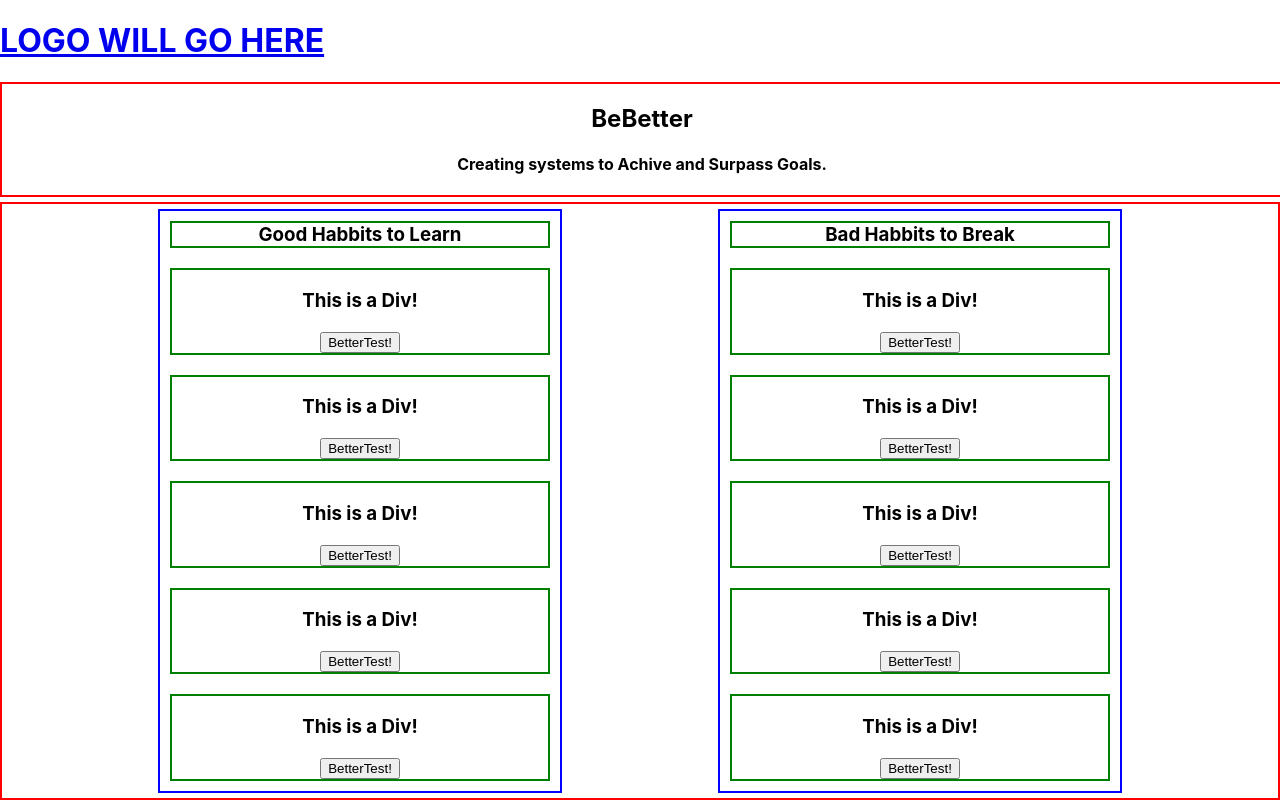
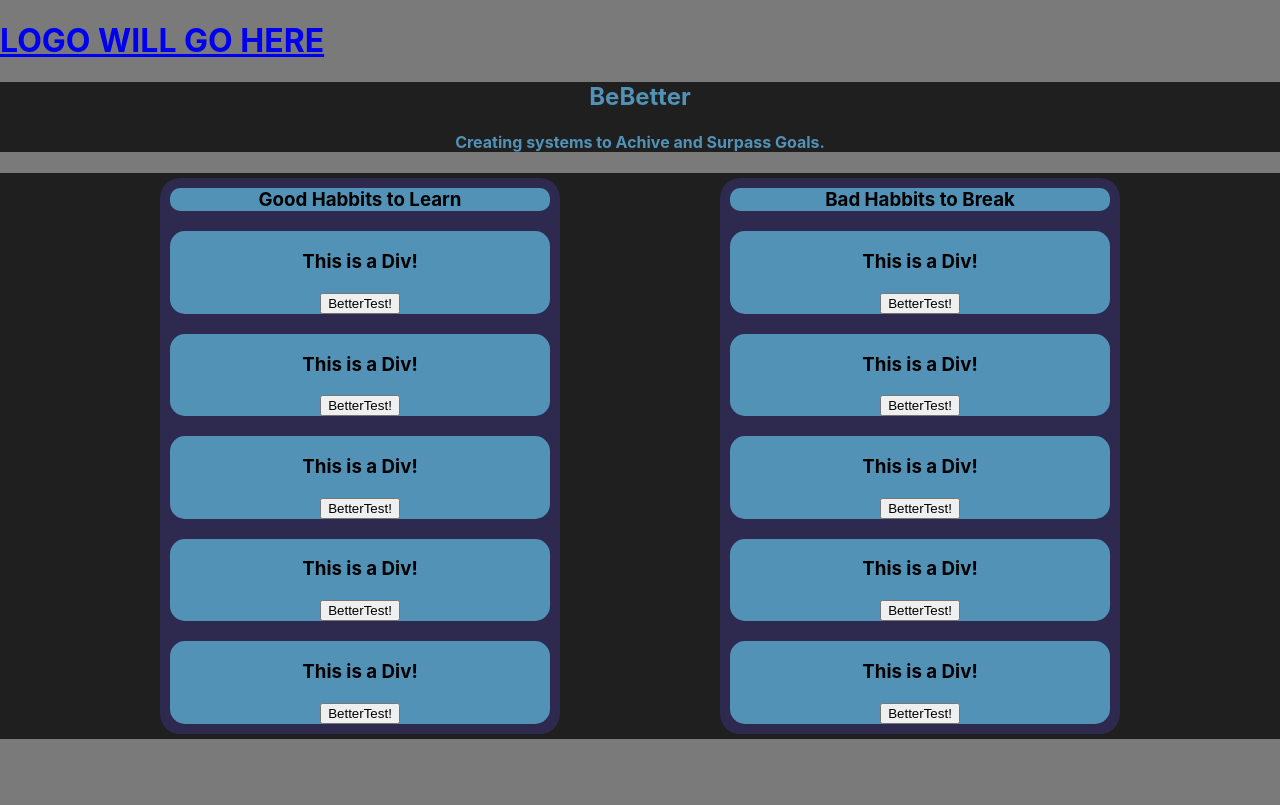
Before and after one commit to Andygurl5566/Be-better, a React (Create React App) app: page /main-page in a window 1280 px wide. Built offline with nearby package versions, Linux system fonts and the light colour scheme.

Commit message:
this should be workable and easier on the eyes

```diff
--- a/src/index.css
+++ b/src/index.css
@@ -5,6 +5,7 @@ body {
     sans-serif;
   -webkit-font-smoothing: antialiased;
   -moz-osx-font-smoothing: grayscale;
+  background-color: #7a7a7a;
 }
 
 code {
@@ -15,33 +16,42 @@ code {
 .globalHeader {
   text-align: center;
   width: 100%;
-  border: red solid 2px;
+  /*border: red solid 2px;*/
   margin: 5px 0px;
+  background-color: #1f1f1f;
+  color: #5292b7
 
 }
 
 .habbitContainer {
   display: flex;
   flex-direction: row;
-  border: red solid 2px;
+  /*border: red solid 2px;*/
   margin: 5px 0px;
   justify-content: space-evenly;
+  background-color: #1f1f1f;
 }
 
 .habbitList {
   width: 400px;
-  border: blue solid 2px;
+  /*border: blue solid 2px;*/
+  border-radius: 20px;
   text-align: center;
   display: flex;
   flex-direction: column;
   margin: 5px 0px;
+  background-color: #2e294e;
 }
 .containerTitle {
-  border: green solid 2px;
+  /*border: green solid 2px;*/
+  border-radius: 10px;
   margin: 10px;
+  background-color: #5292b7;
 }
 
 .Habbit {
-  border: green solid 2px;
+  /*border: green solid 2px;*/
+  border-radius: 15px;
   margin: 10px;
+  background-color: #5292b7;
 }
```
